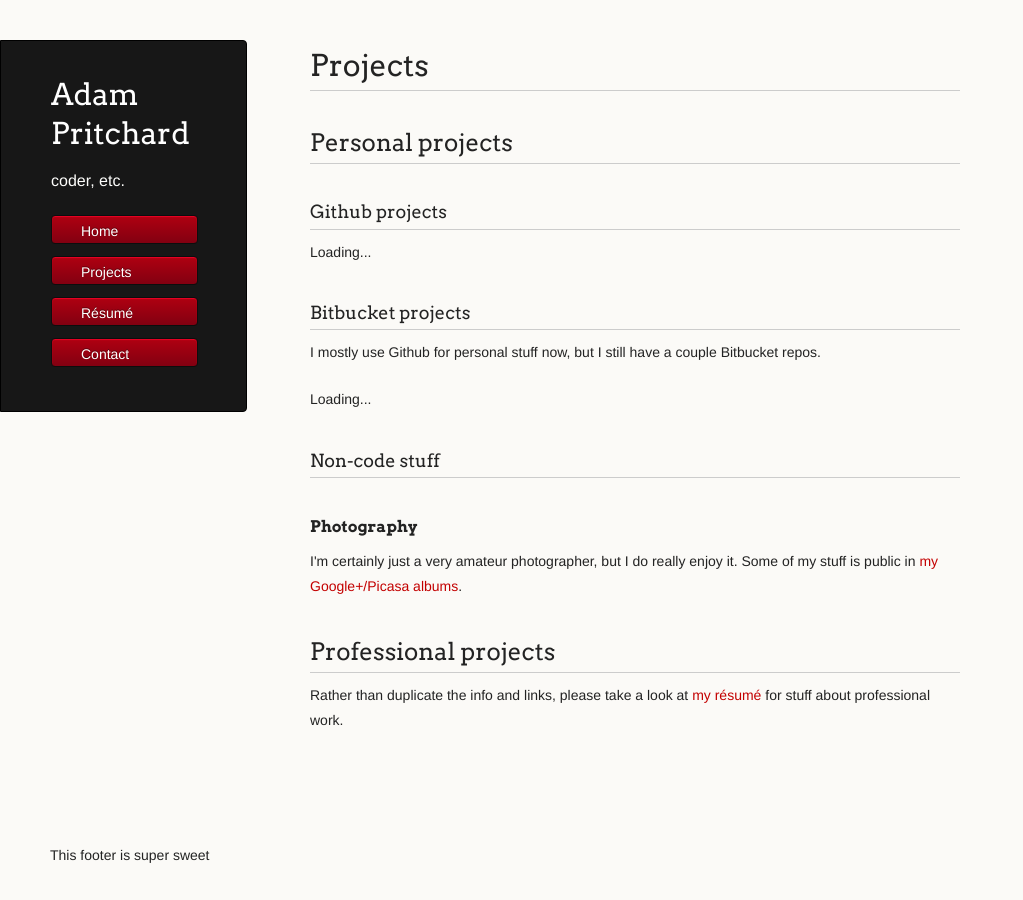
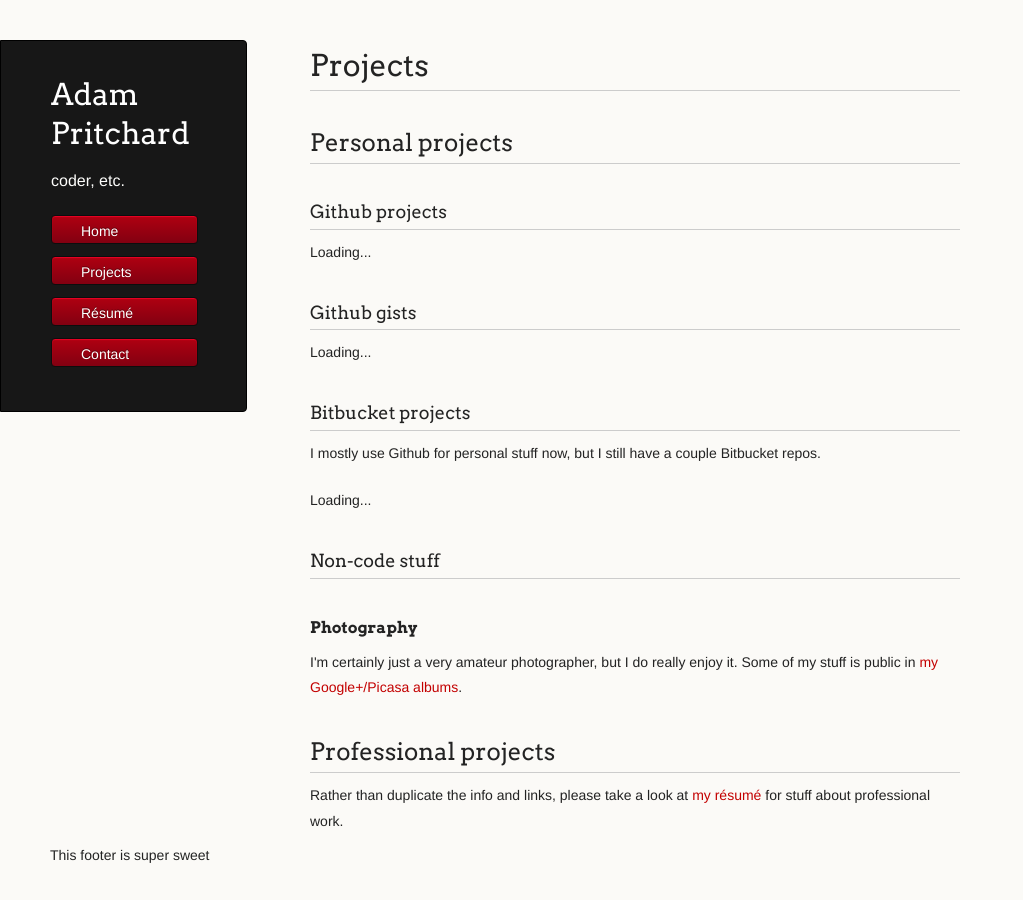
Before and after one commit to adam-p/adam-p.github.com, a Jekyll site: the page built from projects/index.html, in a window 1280 px wide. Shown: the whole page, without its empty margins (0-1023 px from the left). Built offline with Jekyll 4.4.1, drawn with Linux system fonts in a browser that asks for light colours; nearby versions of some CDN libraries; some of the changed lines change nothing that is shown.

Commit message:
Added gists to the projects page

```diff
--- a/projects/index.html
+++ b/projects/index.html
@@ -26,6 +26,21 @@
           Written mostly in <%= language %>.
         <% } %>
       </div>
+    </div>
+  </script>
+
+</div>
+
+
+<h3>Github gists</h3>
+
+<div id="github-gists">
+  Loading...
+
+  <script id="github-gist-template" type="text/template">
+    <div class="repo">
+      <h4><a href="<%= html_url %>">Gist <%= id %></a></h4>
+      <div><%= description %></div>
     </div>
   </script>
 
--- a/projects/projects.js
+++ b/projects/projects.js
@@ -34,6 +34,37 @@
     });
   });
 
+  $.getJSON('https://api.github.com/users/adam-p/gists?callback=?', function(gists, textStatus, jqXHR) {
+    var gistTemplate;
+
+    if (textStatus !== 'success') {
+      $('#github-gists').text('Failed to load gists');
+      return;
+    }
+
+    gists = gists.data;
+
+    gists = gists.filter(function(elem) {
+      // Don't show private gists.
+      return !elem.private;
+    });
+
+    gists.sort(function(a, b) {
+      return a.updated_at < b.updated_at;
+    });
+
+    // Make sure to pull out the template before emptying the element.
+    gistTemplate = $('#github-gist-template').html();
+
+    // Remove the "Loading..." message
+    $('#github-gists').empty();
+
+    // Render the gists
+    $.each(gists, function() {
+      $('#github-gists').append(_.template(gistTemplate, this));
+    });
+  });
+
   $.getJSON('https://api.bitbucket.org/1.0/users/adamp?callback=?', function(repos, textStatus, jqXHR) {
     var repoTemplate;
 
```
Also changed, not shown: README.md.
